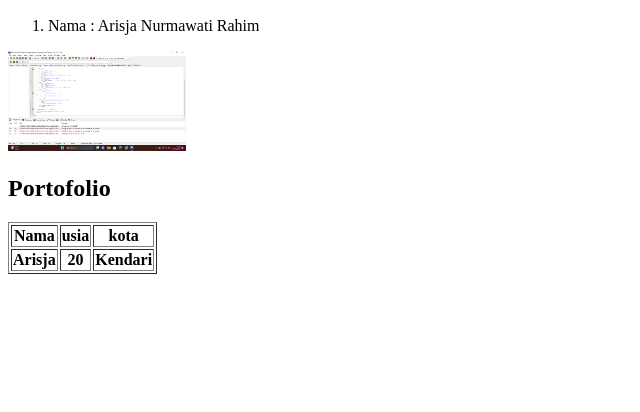
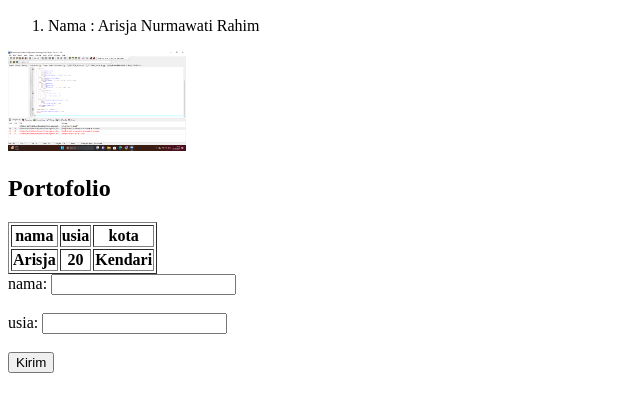
Before and after one commit to 19rarisja/19rarisja.github.io, a plain HTML site: page index.html in a window 1280 px wide. Shown: the part 110-522 px from the top of the page, without its empty margins (0-640 px from the left). Drawn offline with Linux system fonts and the light colour scheme.

Commit message:
create fiture formulir

```diff
--- a/index.html
+++ b/index.html
@@ -17,7 +17,7 @@
       <h2>Portofolio</h2>
       <table border="1">
         <tr>
-            <th>Nama</th>
+            <th>nama</th>
             <th>usia</th>
             <th>kota</th>
         </tr>
@@ -25,5 +25,14 @@
         <th>20</th>
         <th>Kendari</th>
       </table>
+
+      <form action=""></form>
+      <label for="nama">nama:</label>
+      <input type="text" nama="nama" id="nama"><br><br>
+      <label for="usia">usia:</label>
+      <input type="usia" usia="usia" id="usia"><br><br>
+      <button type="submit">Kirim</button>
+    </form>
+</div>
 </body>
 </html>
```
